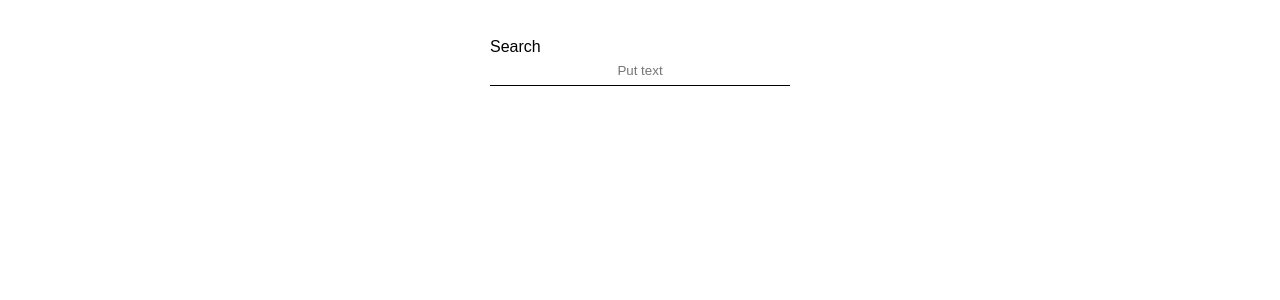
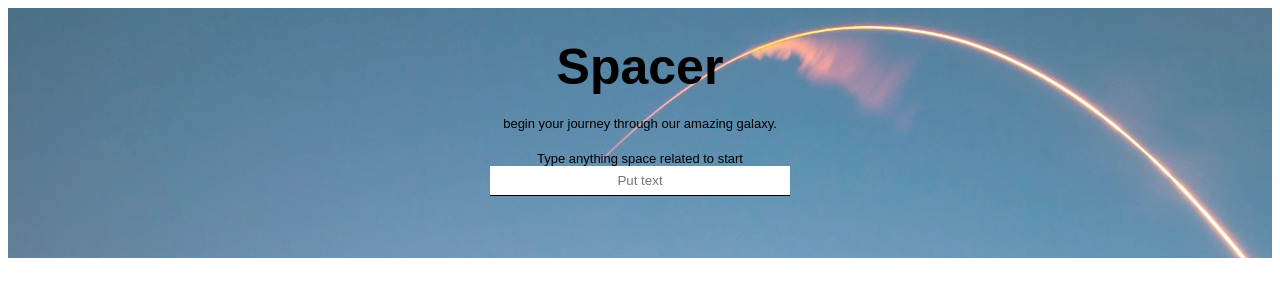
Before and after one commit to kakarottos/spacer-hellorafal, a Vue app: page / in a window 1280 px wide. Shown: the top 300 px of the page. Built offline with nearby package versions, Linux system fonts and the light colour scheme.

Commit message:
Change something

```diff
--- a/src/components/Claim.vue
+++ b/src/components/Claim.vue
@@ -1,5 +1,5 @@
 <template>
-  <div class="wrapper">
+  <div class="claimWrapper">
     <h1 class="Claim">Spacer</h1>
     <p class="subclaim">
         begin your journey through our amazing galaxy.
@@ -19,12 +19,21 @@
 
 <style lang="scss" scoped>
 
-.wrapper{
+.claimWrapper{
     display: flex;
     flex-direction: column;
+    justify-content: center;
     align-items: center;
+    text-align: center;
+    }
+
+.Claim{
     margin:0;
-    padding:30px;
-    width: 100%;
-  }
+    font-size: 50px;
+}
+
+.subclaim{
+    font-size: 13px;
+    margin:20px 0 0 0 ;
+}
 </style>
--- /dev/null
+++ b/src/components/SearchInput.vue
@@ -0,0 +1,33 @@
+<template>
+     <div class="searchWrapper">
+      <input
+        id="search" name="search"
+        v-model="searchValue"
+        placeholder="Put text"
+        @input="handleInput"
+        />
+
+    </div>
+</template>
+
+<script>
+export default {
+name: 'SearchInput',
+}
+</script>
+<style lang="scss" scoped>
+
+ .searchWrapper{
+    display: flex;
+    flex-direction: column;
+    width: 300px;
+
+      input{
+        text-align: center;
+        height: 30px;
+        border:0;
+        border-bottom: 1px solid black;
+      }
+  }
+
+</style>
--- a/src/views/Search.vue
+++ b/src/views/Search.vue
@@ -1,30 +1,30 @@
 <template>
   <div class="wrapper">
-    <div class="search">
-      <label for="search">Search</label>
-      <input
-        id="search" name="search"
-        v-model="searchValue"
-        placeholder="Put text"
-        @input="handleInput"
-        />
+    <Claim />
+    <SearchInput />
     <ul>
       <li v-for="item in results" :key="item.data[0].nasa_id">
         <p>{{item.data[0].description}}</p>
       </li>
     </ul>
     </div>
-  </div>
 </template>
 
 <script>
 
 import axios from 'axios';
 import debounce from 'lodash.debounce'
+import Claim from '@/components/Claim.vue'
+import SearchInput from '@/components/SearchInput.vue'
+
 const API = 'https://images-api.nasa.gov/search';
 
 export default {
   name: 'Search',
+  components: {
+    Claim,
+    SearchInput,
+  },
   data(){
     return{
       searchValue:'',
@@ -56,23 +56,7 @@
     margin:0;
     padding:30px;
     width: 100%;
+    background-image: url('../assets/heroimage.jpg');
   }
 
-  .search{
-    display: flex;
-    flex-direction: column;
-    width: 300px;
-
-      label{
-        font-family: Arial, Helvetica, sans-serif;
-      }
-      input{
-        text-align: center;
-        height: 30px;
-        border:0;
-        border-bottom: 1px solid black;
-      }
-  }
-
-
 </style>
```
